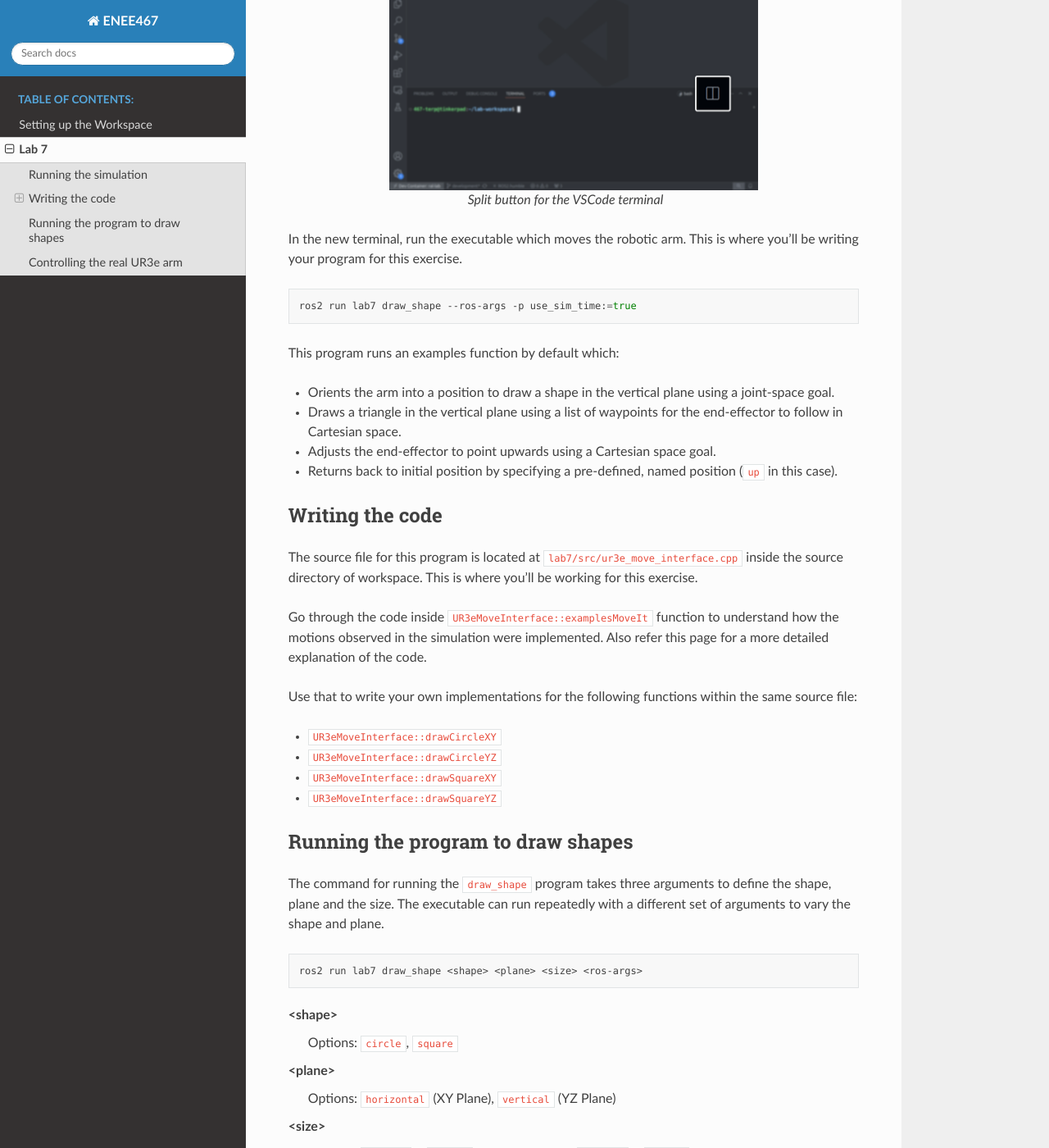
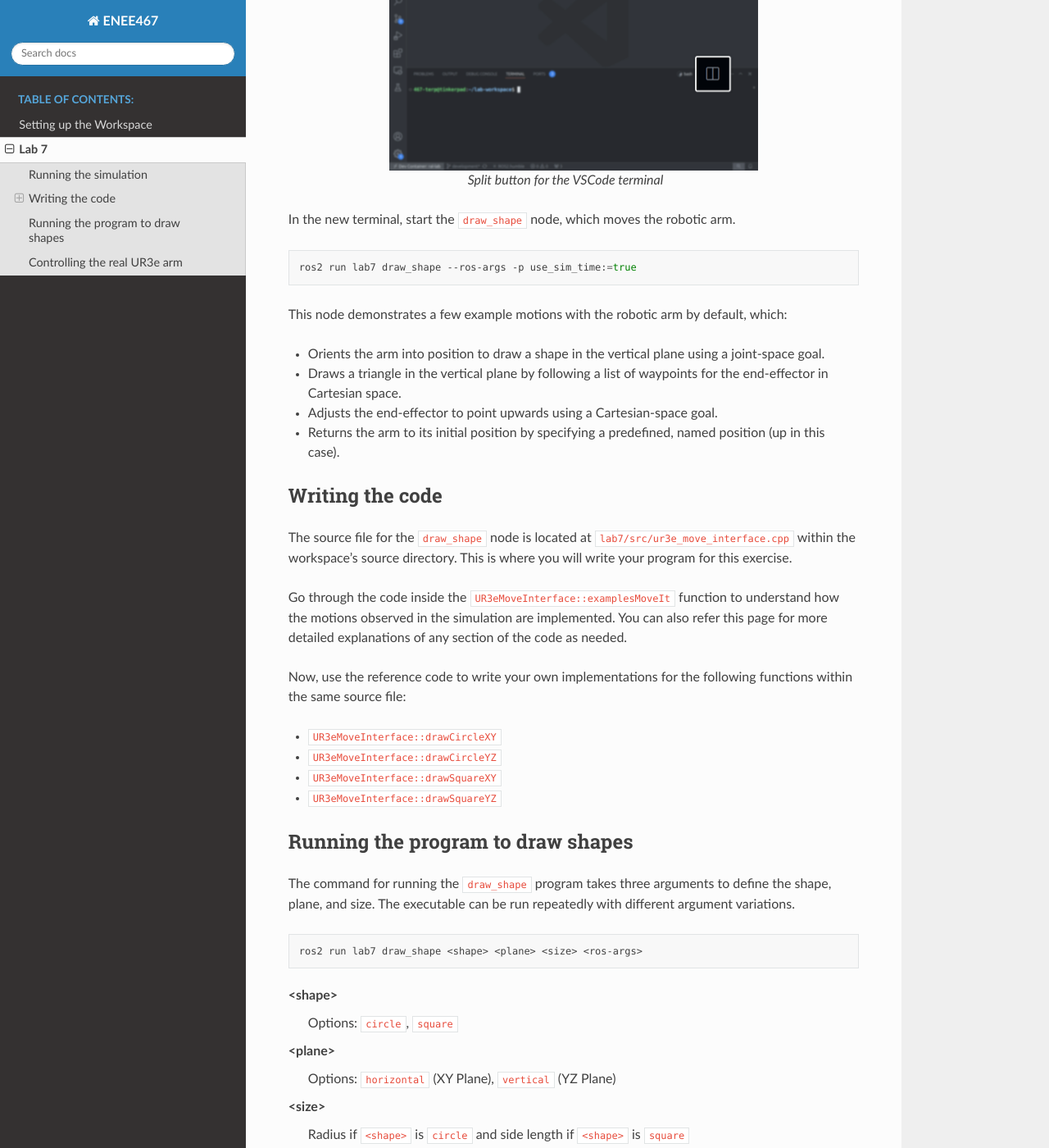
Before and after one commit to ENEE467/Getting_Started, a Sphinx documentation site: the page built from source/Lab7.rst, in a window 1280 px wide and 1400 px high, scrolled down 766 px. Shown: the whole window at 82% size. Built offline with Sphinx 7.4.7 and the Read the Docs theme 3.1.0, drawn with Linux system fonts in a browser that asks for light colours; pages that are not in the unit, such as notebooks, are missing from menus; some of the changed text lies outside the part shown.

Commit message:
Updated instructions for Lab 7 exercise

```diff
--- a/source/Lab7.rst
+++ b/source/Lab7.rst
@@ -24,7 +24,7 @@ largest possible square that is not in the horizontal plane.
 Running the simulation
 ^^^^^^^^^^^^^^^^^^^^^^
 
-Run the following command to start the simulation for Lab 7 which opens the Gazebo and RViz windows:
+Launch the Lab 7 simulation which opens both the Gazebo and RViz windows:
 
 .. code-block:: bash
 
@@ -39,33 +39,35 @@ shown below.
 
    Split button for the VSCode terminal
 
-In the new terminal, run the executable which moves the robotic arm. This is where you'll be writing
-your program for this exercise.
+In the new terminal, start the ``draw_shape`` node, which moves the robotic arm.
 
 .. code-block:: bash
 
   ros2 run lab7 draw_shape --ros-args -p use_sim_time:=true
 
-This program runs an examples function by default which:
+This node demonstrates a few example motions with the robotic arm by default, which:
 
-- Orients the arm into a position to draw a shape in the vertical plane using a joint-space goal.
+- Orients the arm into position to draw a shape in the vertical plane using a joint-space goal.
 
-- Draws a triangle in the vertical plane using a list of waypoints for the end-effector to follow in
+- Draws a triangle in the vertical plane by following a list of waypoints for the end-effector in
   Cartesian space.
 
-- Adjusts the end-effector to point upwards using a Cartesian space goal.
+- Adjusts the end-effector to point upwards using a Cartesian-space goal.
 
-- Returns back to initial position by specifying a pre-defined, named position (``up`` in this case).
+- Returns the arm to its initial position by specifying a predefined, named position
+  (up in this case).
 
 Writing the code
 ^^^^^^^^^^^^^^^^
 
-The source file for this program is located at ``lab7/src/ur3e_move_interface.cpp`` inside the source
-directory of workspace. This is where you'll be working for this exercise.
+The source file for the ``draw_shape`` node is located at ``lab7/src/ur3e_move_interface.cpp``
+within the workspace's source directory. This is where you will write your program for this
+exercise.
 
-Go through the code inside ``UR3eMoveInterface::examplesMoveIt`` function to understand how the
-motions observed in the simulation were implemented. Also refer
-:ref:`this page <Description of the examples code>` for a more detailed explanation of the code.
+Go through the code inside the ``UR3eMoveInterface::examplesMoveIt`` function to understand how the
+motions observed in the simulation are implemented.  You can also refer
+:ref:`this page <Description of the examples code>` for more detailed explanations of any section of
+the code as needed.
 
 .. toctree::
   :maxdepth: 1
@@ -73,7 +75,8 @@ motions observed in the simulation were implemented. Also refer
 
   Lab7/Examples-Code-Desc
 
-Use that to write your own implementations for the following functions within the same source file:
+Now, use the reference code to write your own implementations for the following functions within the
+same source file:
 
 - ``UR3eMoveInterface::drawCircleXY``
 - ``UR3eMoveInterface::drawCircleYZ``
@@ -83,9 +86,8 @@ Use that to write your own implementations for the following functions within th
 Running the program to draw shapes
 ^^^^^^^^^^^^^^^^^^^^^^^^^^^^^^^^^^
 
-The command for running the ``draw_shape`` program takes three arguments to define the shape, plane
-and the size. The executable can run repeatedly with a different set of arguments to vary the shape
-and plane.
+The command for running the ``draw_shape`` program takes three arguments to define the shape, plane,
+and size. The executable can be run repeatedly with different argument variations.
 
 .. code-block:: bash
 
@@ -132,8 +134,8 @@ Controlling the real UR3e arm
 
 Make sure to test the program extensively in simulation before executing it on the real arm.
 
-Start the robot by first turning on the `Teach Pendant <Teach Pendant Pic_>`_, press the initialize
-button at the bottom-left part of the screen and then press ``START`` to release the brakes.
+Start the robot by first turning on the `Teach Pendant <Teach Pendant Pic_>`_. Press the initialize
+button at the bottom-left corner of the screen, then press ``START`` to release the brakes.
 
 .. figure:: images/start-robot.png
    :width: 450
@@ -172,8 +174,8 @@ Signs that the connection successfully established:
   If there are any warnings or errors in the output, stop immidiately and ask the TA or the lab
   manager.
 
-Then in another terminal, run the executable to start drawing the shapes. Refer back to
-`this section <Running the program to draw shapes_>`_ for more.
+Then in another terminal, run the ``draw_shape`` node to start drawing the shapes with the arm.
+Refer back to `this section <Running the program to draw shapes_>`_ for more.
 
 .. code-block:: bash
 
```
